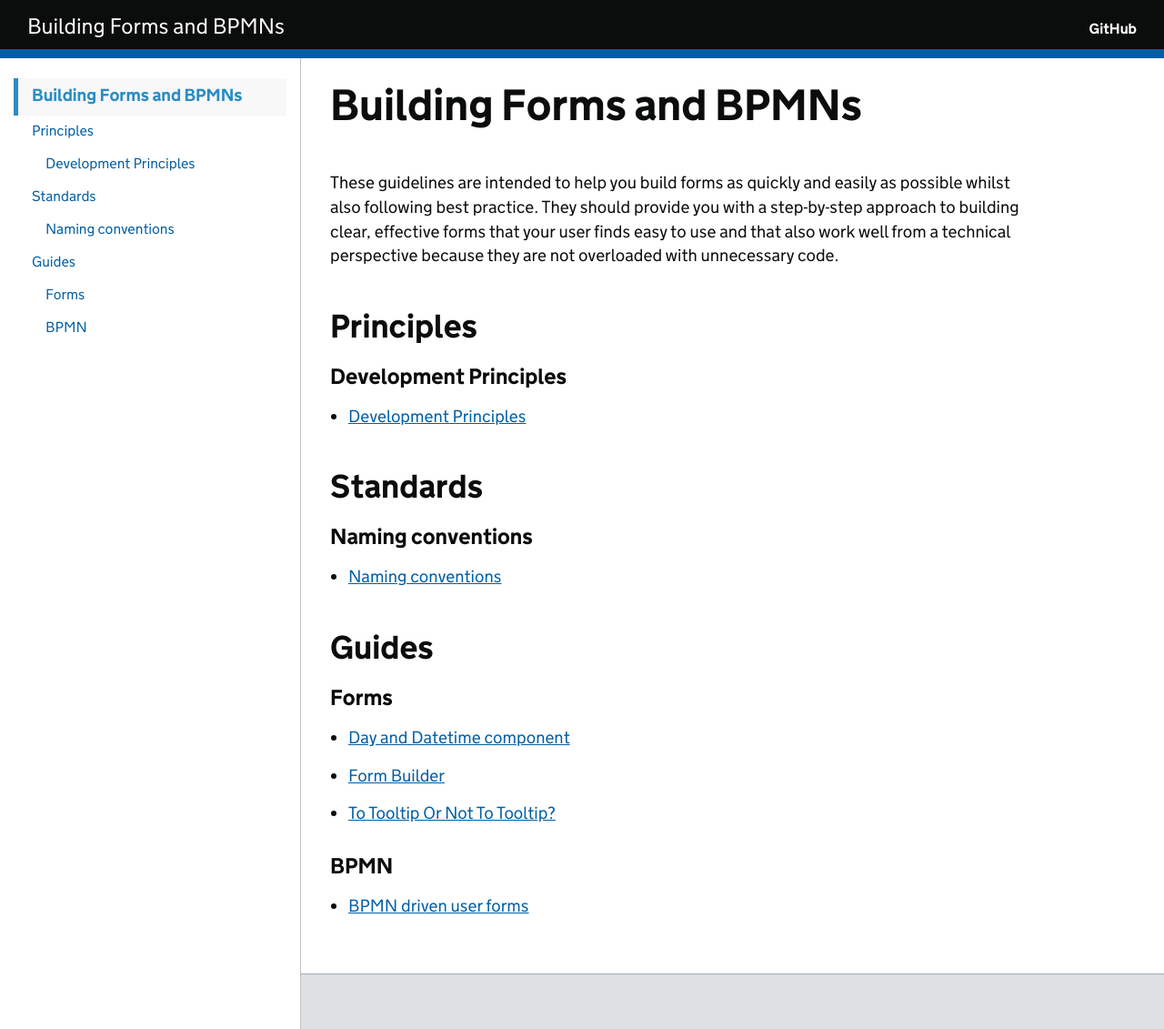
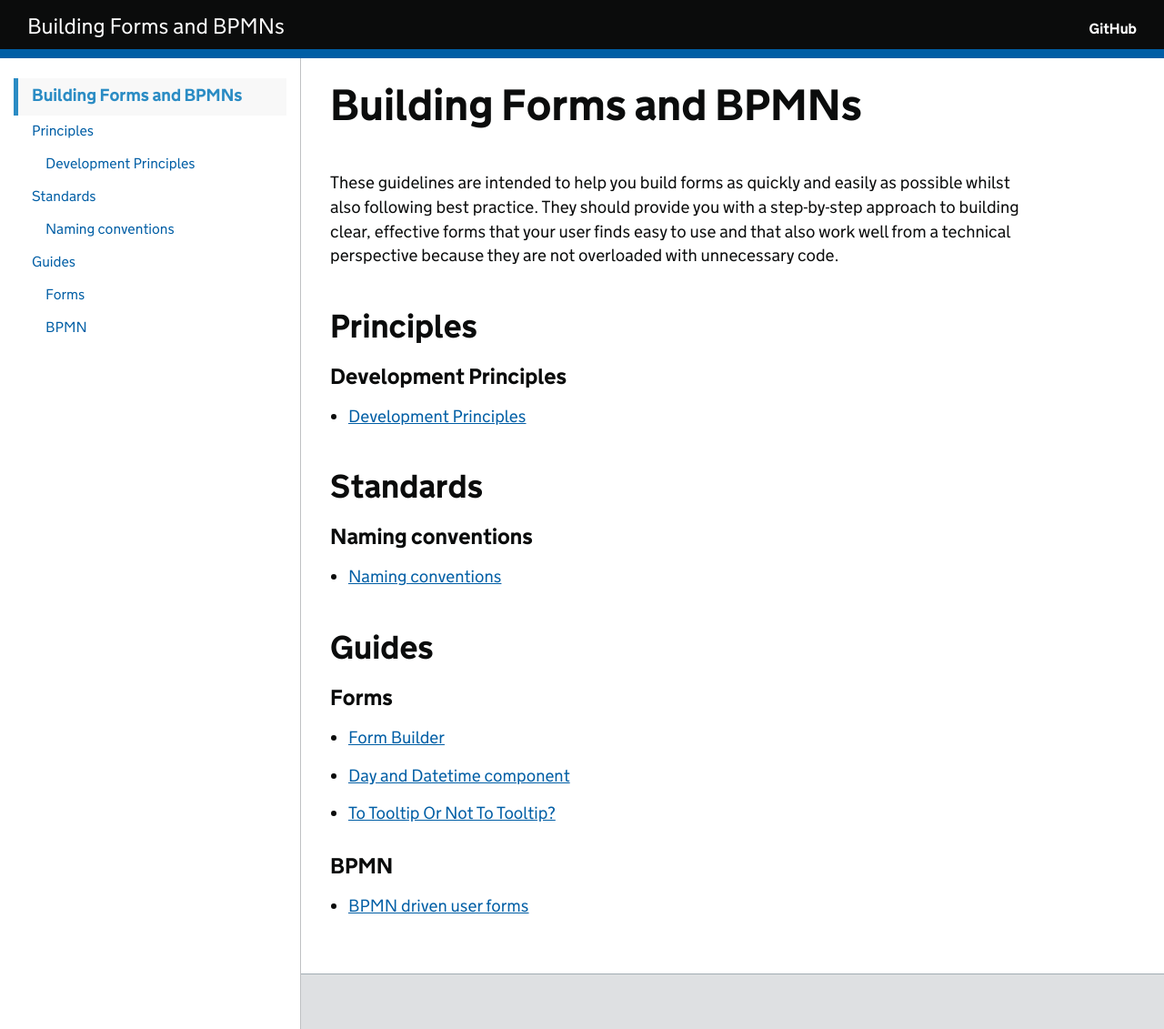
Before and after one commit to UKHomeOffice/cop-design-guidelines, a Jekyll site: the page built from index.md, in a window 1280 px wide. Shown: the whole page at 91% size. Built offline with Jekyll 4.4.1, drawn with Linux system fonts in a browser that asks for light colours; our own code applies the rules of GitHub Pages for plain Markdown files.

Commit message:
ordering

```diff
--- a/index.md
+++ b/index.md
@@ -52,7 +52,8 @@ These guidelines are intended to help you build forms as quickly and easily as p
 ### General guides
 {% endif %}
 
-{% for guide in guide_group.items %}
+{% assign sorted_guide_groups =  guide_group.items | sort: 'order' %}
+{% for guide in sorted_guide_groups %}
 - [{{ guide.title }}]({{ guide.url | relative_url }})
 {% endfor %}
 {% endfor %}
```
Also changed, not shown: guides/bpmn/user-driven-forms.md (+1 -0 lines), guides/forms/datetime.md (+1 -0 lines), guides/forms/form-builder.md (+1 -0 lines), guides/forms/tooltip.md (+1 -0 lines).
